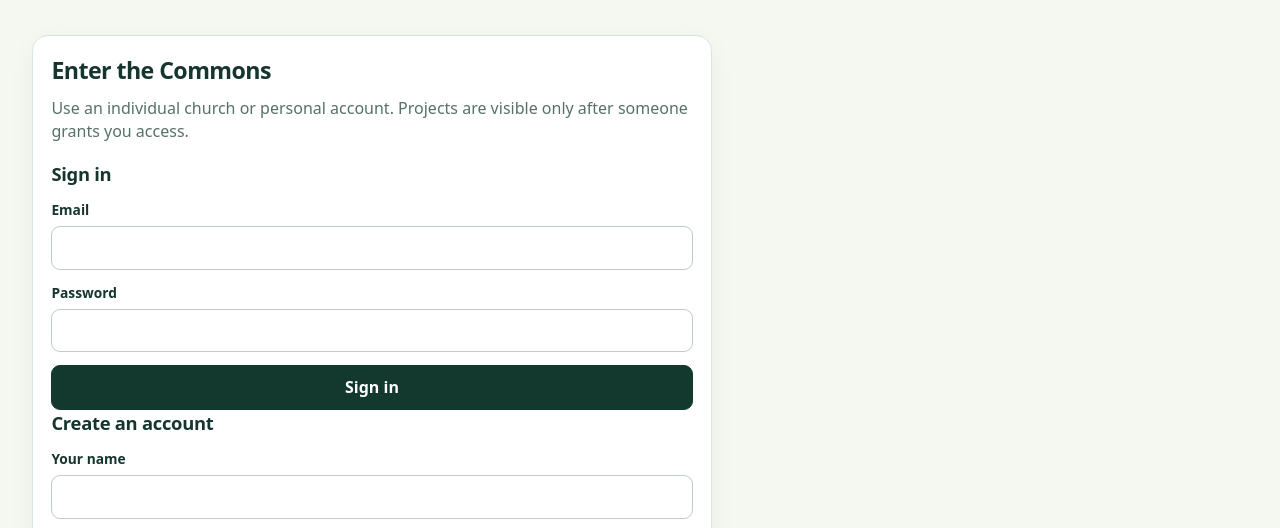
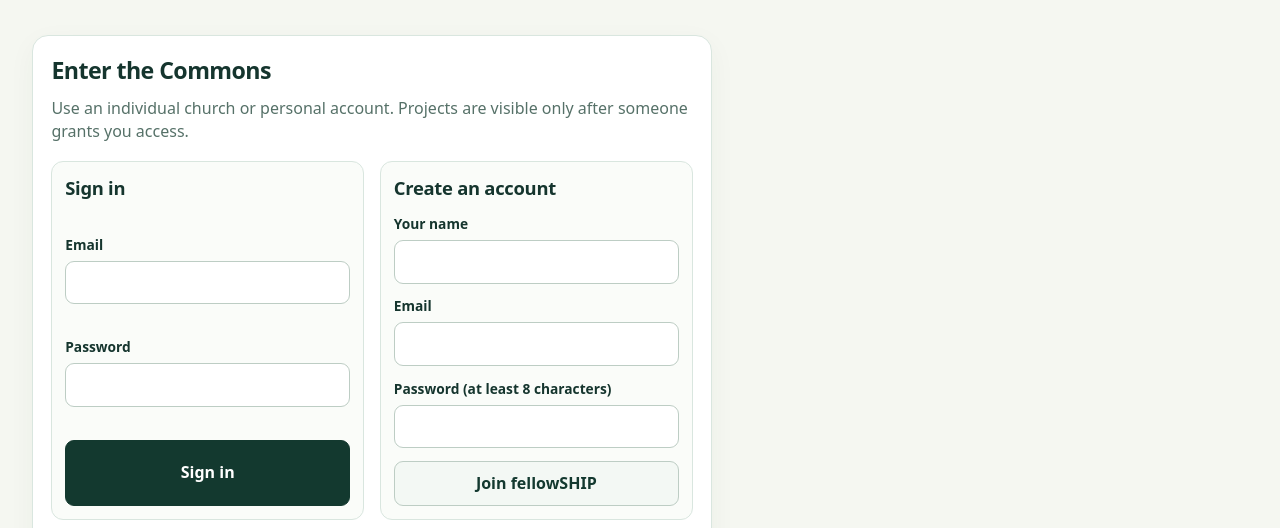
Before and after one commit to the-static-collective/fellowSHIP, a plain HTML site: page index.html in a window 1280 px wide. Shown: the part 359-887 px from the top of the page. Drawn offline with Linux system fonts and the light colour scheme.

```diff
--- a/styles.css
+++ b/styles.css
@@ -109,3 +109,7 @@ main { max-width: 1420px; margin: auto; padding: 0 clamp(1rem, 3vw, 2rem) 3rem;
 .member-row span { flex: 1 1 100px; }
 .member-row select { width: 92px; padding: .36rem; font-size: .74rem; }
 .member-row button { padding: .32rem; font-size: .73rem; }
+
+.auth-grid { display: grid; grid-template-columns: repeat(2,minmax(0,1fr)); gap: 1rem; margin: 1rem 0; }
+.auth-grid form { padding: .8rem; border: 1px solid var(--border); border-radius: 12px; background: #fafcf9; }
+@media (max-width: 680px) { .auth-grid { grid-template-columns: 1fr; } }
```
